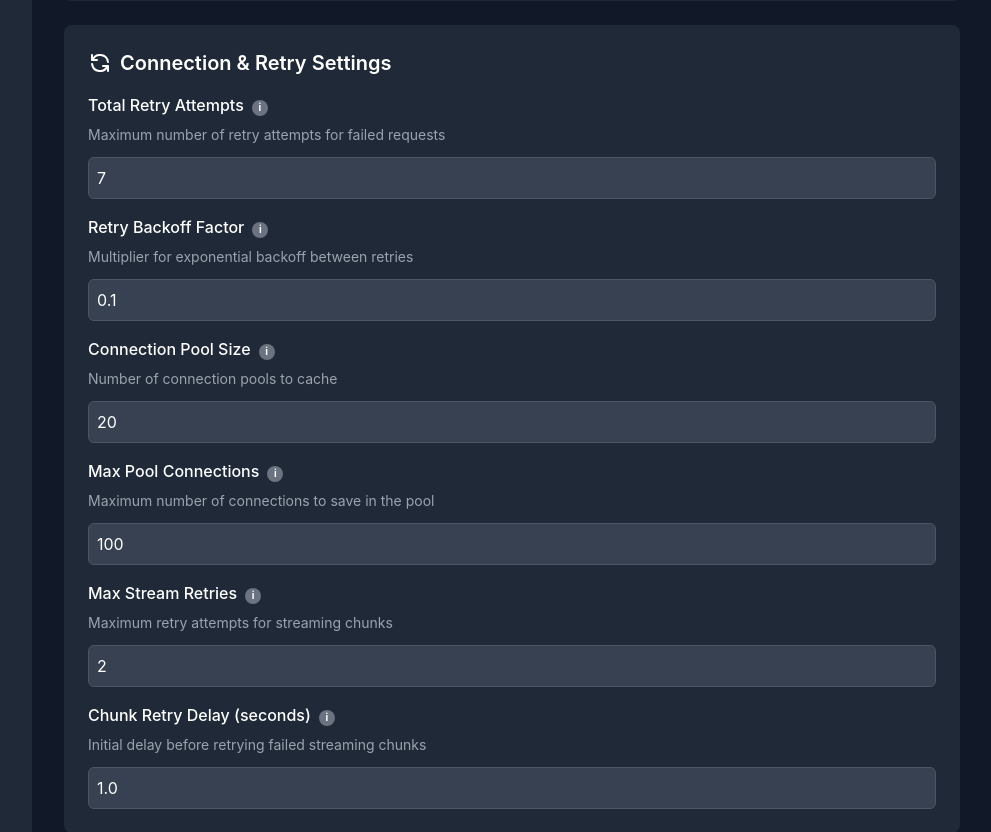
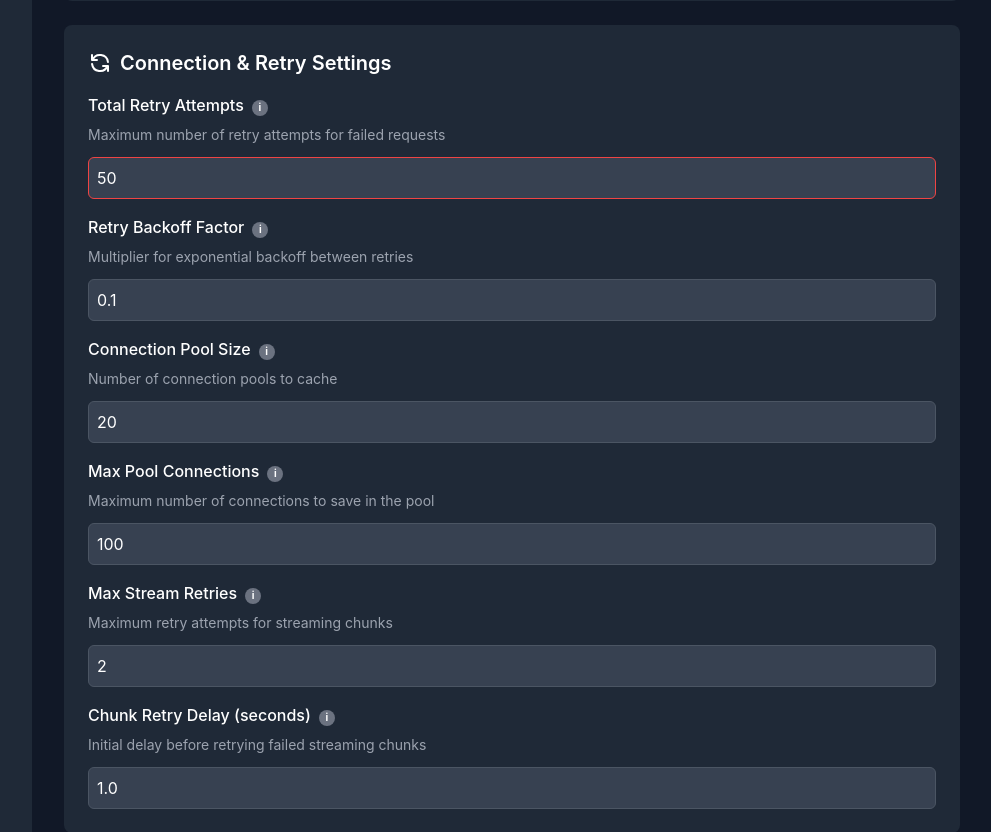
Before and after one commit to imamfahrudin/ai-api-middleware, a Flask app: page /middleware/settings in a window 1280 px wide. Shown: the part 1363-2195 px from the top of the page, without its empty margins (288-1279 px from the left). Run offline with Flask 3, Linux system fonts and the light colour scheme; data comes from the database, SQL or seed files in the repository; some libraries are stand-ins or nearby versions.

Commit message:
feat: increase retry total from 7 to 50 for improved reliability
- Update default retry_total in database.py from 7 to 50
- Update settings.html UI to reflect new retry_total value
- Enhanced retry logic for better handling of transient failures

```diff
--- a/app/database.py
+++ b/app/database.py
@@ -454,7 +454,7 @@ class KeyManager:
             'streaming_timeout': '120',
 
             # Connection & Retry Settings
-            'retry_total': '7',
+            'retry_total': '50',
             'retry_backoff_factor': '0.1',
             'pool_connections': '20',
             'pool_maxsize': '100',
--- a/app/templates/settings.html
+++ b/app/templates/settings.html
@@ -303,7 +303,7 @@
                             </div>
                         </div>
                         <p class="text-gray-400 text-sm mb-3">Maximum number of retry attempts for failed requests</p>
-                        <input type="number" id="retry-total-input" class="w-full bg-gray-700 text-white rounded-md p-2 border border-gray-600 focus:outline-none focus:ring-2 focus:ring-blue-500" value="7" min="0" max="20">
+                        <input type="number" id="retry-total-input" class="w-full bg-gray-700 text-white rounded-md p-2 border border-gray-600 focus:outline-none focus:ring-2 focus:ring-blue-500" value="50" min="0" max="20">
                     </div>
 
                     <!-- Retry Backoff Factor -->
@@ -832,7 +832,7 @@
             model_cache_timeout: 10,
 
             // Connection & Retry Settings
-            retry_total: 7,
+            retry_total: 50,
             retry_backoff_factor: 0.1,
             pool_connections: 20,
             pool_maxsize: 100,
```
